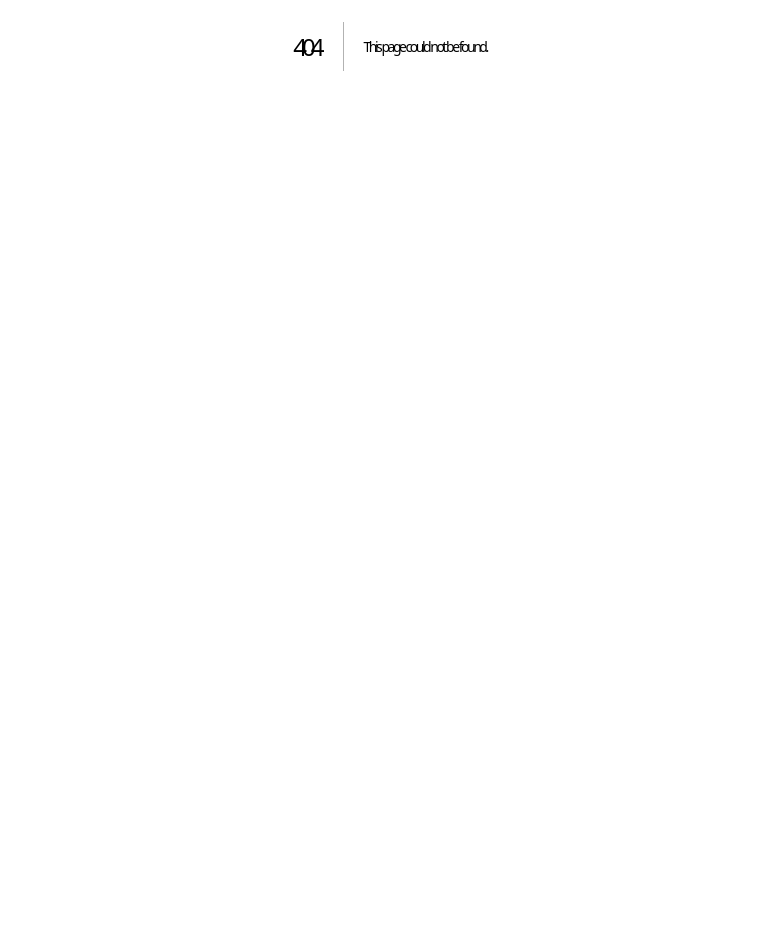
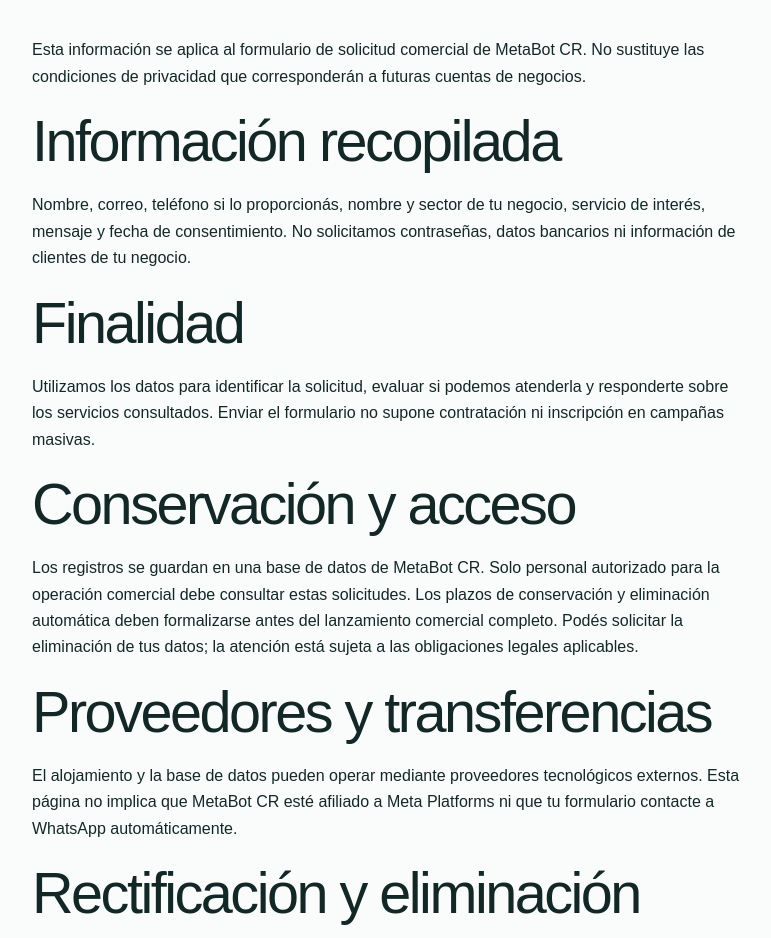
Before and after one commit to thomassabes243-tech/Thomas-wed, a Next.js app: page /privacidad in a window 1280 px wide. Before the commit this address had no page. Shown: the part 354-1292 px from the top of the page, without its empty margins (250-1021 px from the left). Before the commit the page ends 800 px from the top, so only its background shows below. Built offline with nearby package versions, Linux system fonts and the light colour scheme.

Commit message:
marketing: implement app/privacidad/page.tsx

```diff
--- /dev/null
+++ b/app/privacidad/page.tsx
@@ -0,0 +1,43 @@
+import Link from "next/link";
+import type { Metadata } from "next";
+
+export const metadata: Metadata = {
+  title: "Privacidad de solicitudes | MetaBot CR",
+  description: "Cómo se utilizan los datos enviados desde el formulario comercial de MetaBot CR.",
+};
+
+export default function PrivacyPage() {
+  return (
+    <main style={{maxWidth: 760, margin:"0 auto", padding:"40px 22px",lineHeight:1.65}}>
+      <p><Link href="/">← Volver a MetaBot CR</Link></p>
+      <h1>Privacidad de solicitudes de contacto</h1>
+      <p>Esta información se aplica al formulario de solicitud comercial de MetaBot CR.
+        No sustituye las condiciones de privacidad que corresponderán a futuras cuentas de negocios.</p>
+      <h2>Información recopilada</h2>
+      <p>Nombre, correo, teléfono si lo proporcionás, nombre y sector de tu negocio,
+        servicio de interés, mensaje y fecha de consentimiento. No solicitamos contraseñas,
+        datos bancarios ni información de clientes de tu negocio.</p>
+      <h2>Finalidad</h2>
+      <p>Utilizamos los datos para identificar la solicitud, evaluar si podemos atenderla
+        y responderte sobre los servicios consultados. Enviar el formulario no supone
+        contratación ni inscripción en campañas masivas.</p>
+      <h2>Conservación y acceso</h2>
+      <p>Los registros se guardan en una base de datos de MetaBot CR. Solo personal
+        autorizado para la operación comercial debe consultar estas solicitudes.
+        Los plazos de conservación y eliminación automática deben formalizarse
+        antes del lanzamiento comercial completo. Podés solicitar la eliminación
+        de tus datos; la atención está sujeta a las obligaciones legales aplicables.</p>
+      <h2>Proveedores y transferencias</h2>
+      <p>El alojamiento y la base de datos pueden operar mediante proveedores
+        tecnológicos externos. Esta página no implica que MetaBot CR esté afiliado
+        a Meta Platforms ni que tu formulario contacte a WhatsApp automáticamente.</p>
+      <h2>Rectificación y eliminación</h2>
+      <p>Para preguntar por una solicitud, corregir tus datos o pedir que se eliminen,
+        utilizá el <Link href="/#contacto">formulario de contacto</Link> e indicá
+        &quot;PRIVACIDAD&quot; en el mensaje. Esta vía estará disponible cuando se habilite
+        la recepción de solicitudes.</p>
+      <p><small>Documento informativo preliminar. Requiere revisión jurídica
+        para el mercado y los proveedores reales antes del lanzamiento público.</small></p>
+    </main>
+  );
+}
```
